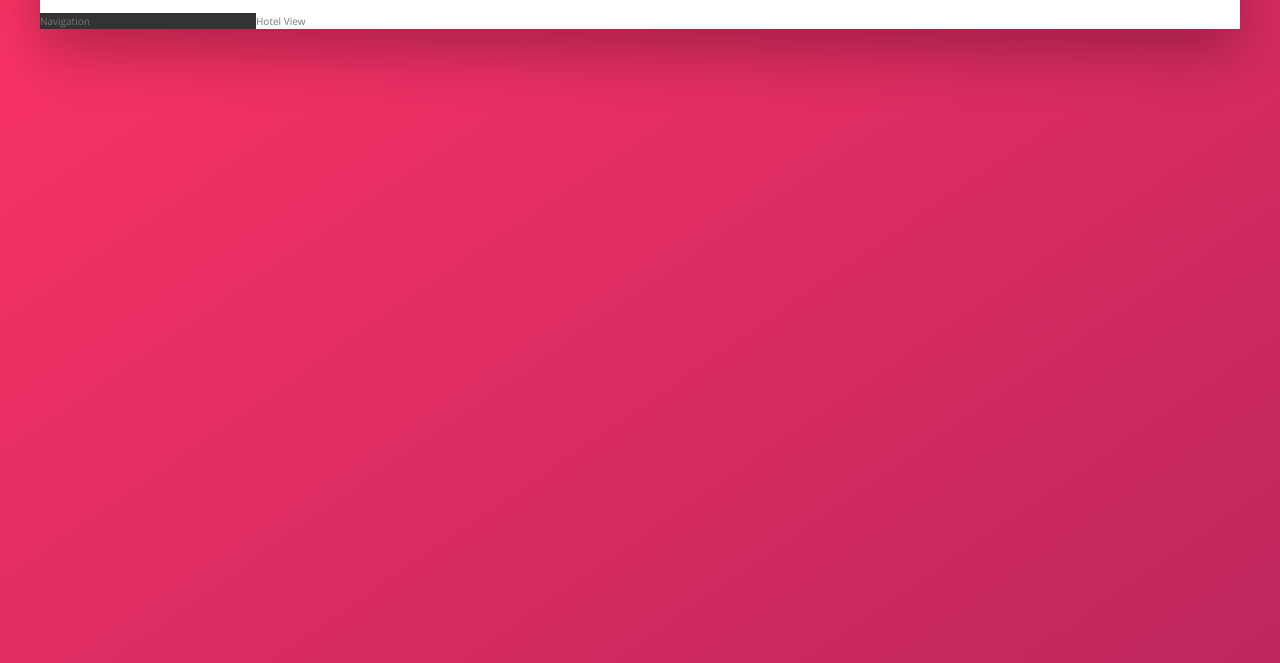
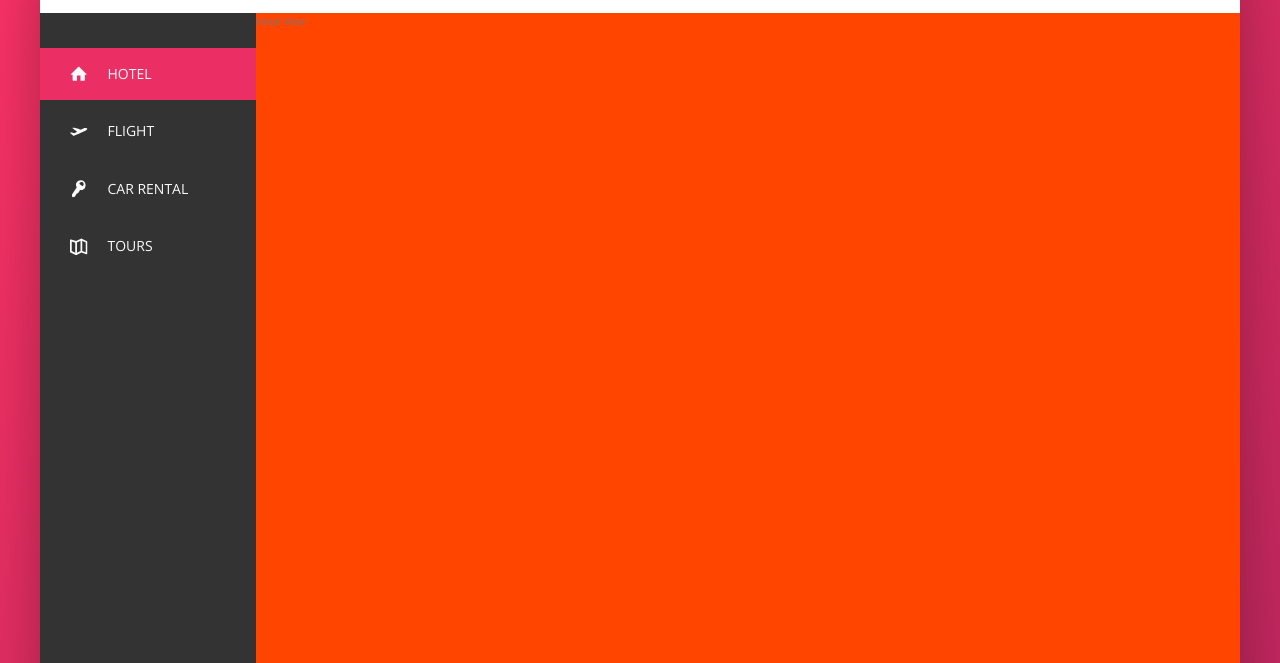
Before and after one commit to bugdlr/Trillo, a website: page index.html in a window 1280 px wide. Shown: the part 137-800 px from the top of the page. Drawn offline with nearby package versions, Linux system fonts and the light colour scheme.

Commit message:
built navigation sidebar

```diff
--- a/index.html
+++ b/index.html
@@ -44,7 +44,43 @@
         </header>
         <div class="content">
           <nav class="sidebar">
-            Navigation
+            <ul class="side-nav">
+              <li class="side-nav__item side-nav__item--active">
+                <a href="#" class="side-nav__link">
+                  <svg class="side-nav__icon">
+                    <use xlink:href="img/sprite.svg#icon-home"></use>
+                    <span>Hotel</span>
+                  </svg>
+                </a>
+              </li>
+              <li class="side-nav__item">
+                <a href="#" class="side-nav__link">
+                  <svg class="side-nav__icon">
+                    <use xlink:href="img/sprite.svg#icon-aircraft-take-off"></use>
+                    <span>Flight</span>
+                  </svg>
+                </a>
+              </li>
+              <li class="side-nav__item">
+                <a href="#" class="side-nav__link">
+                  <svg class="side-nav__icon">
+                    <use xlink:href="img/sprite.svg#icon-key"></use>
+                    <span>Car Rental</span>
+                  </svg>
+                </a>
+              </li>
+              <li class="side-nav__item">
+                <a href="#" class="side-nav__link">
+                  <svg class="side-nav__icon">
+                    <use xlink:href="img/sprite.svg#icon-map"></use>
+                    <span>Tours</span>
+                  </svg>
+                </a>
+              </li>
+            </ul>
+            <div class="legal">
+              &copy; 2019 by Trillo. All rights reserved.
+            </div>
           </nav>
           <div class="main hotel-view">
             Hotel View
--- a/sass/_components.scss
+++ b/sass/_components.scss
@@ -113,3 +113,76 @@
     margin-right: 1rem;
   }
 }
+
+
+// side navigation
+
+.side-nav {
+  font-size: 1.4rem;
+  list-style: none;
+  margin-top: 3.5rem;
+
+  &__item {
+    position: relative;
+
+    &:not(:last-child) {
+      margin-bottom: .5rem;
+    }
+  }
+
+  &__item::before {
+    content: "";
+    position: absolute;
+    top: 0;
+    left: 0;
+    height: 100%;
+    width: 3px;
+    background-color: var(--color-primary);
+    transform: scaleY(0);
+    transition: transform .2s, width .4s cubic-bezier(1,0,0,1) .2s,
+    background-color .1s;
+  }
+
+  &__item:hover::before,
+  &__item--active::before {
+    transform: scaleY(1);
+    width: 100%;
+  }
+
+  &__item:active::before {
+    background-color: var(--color-primary-light);
+  }
+
+  &__link:link,
+  &__link:visited {
+    color: var(--color-grey-light-1);
+    text-decoration: none;
+    text-transform: uppercase;
+    display: block;
+    padding: 1.5rem 3rem;
+    display: flex;
+    align-items: center;
+    position: relative;
+    z-index: 10;
+  }
+
+  &__link:hover {
+    color: var(--color-grey-light-1);
+  }
+
+  &__icon {
+    margin-right: 2rem;
+    width: 1.75rem;
+    height: 1.75rem;
+    fill: currentColor;
+  }
+
+}
+
+// legal text
+.legal {
+  font-size: 1.2rem;
+  text-align: center;
+  padding: 2.5rem;
+  color: var(--color-grey-light-4);
+}
--- a/sass/_layout.scss
+++ b/sass/_layout.scss
@@ -22,9 +22,15 @@
 .sidebar {
   background-color: var(--color-grey-dark-1);
   flex: 0 0 18%;
+  display: flex;
+  flex-direction: column;
+  justify-content: space-between;
 }
 
 .hotel-view {
   background-color: #fff;
   flex: 1;
+  // test
+  height: 80rem;
+  background-color: orangered;
 }
```
Also changed, not shown: css/style.css.
